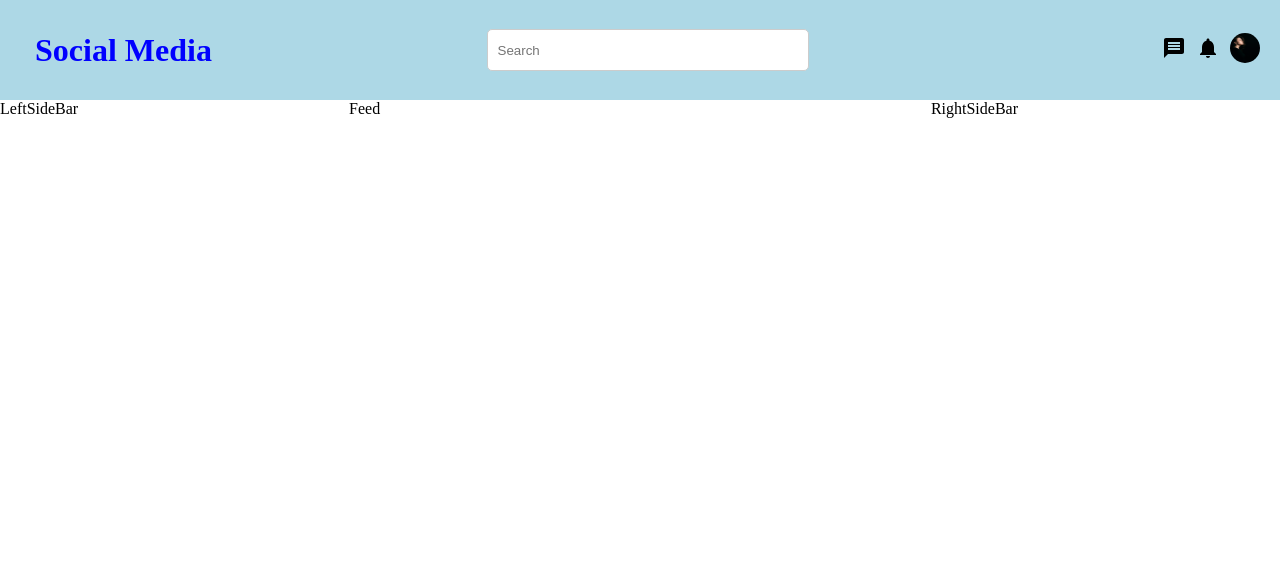
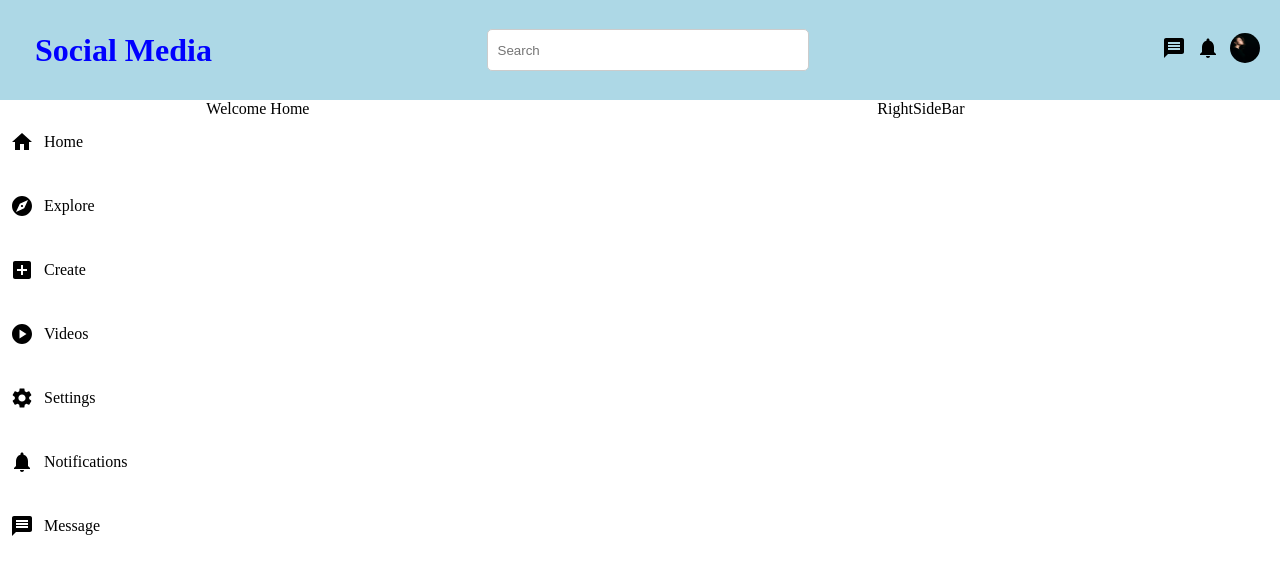
Before and after one commit to DattaPavanLovisetti/my-react-website, a React (Create React App) app: page /homepage in a window 1280 px wide. Shown: the top 574 px of the page. Built offline with nearby package versions, Linux system fonts and the light colour scheme.

Commit message:
Added icons and changed css

```diff
--- a/src/Home page/Feed/Feed.css
+++ b/src/Home page/Feed/Feed.css
@@ -1,3 +1,4 @@
 .feed-main {
     flex: 5;
+    overflow-y: auto;
 }
--- a/src/Home page/Feed/Feed.jsx
+++ b/src/Home page/Feed/Feed.jsx
@@ -4,7 +4,7 @@ import "./Feed.css"
 export default function Feed() {
   return (
     <div className='feed-main'>
-      Feed
+      Welcome Home
     </div>
   )
 }
--- a/src/Home page/Homepage.css
+++ b/src/Home page/Homepage.css
@@ -1,6 +1,12 @@
+.Homepage-main {
+    display: flex;
+    flex-direction: column;
+    height: 100vh;
+    overflow: hidden;
+}
+
 .mainWrapper {
     display: flex;
-    justify-content: center;
-    align-items: center;
-
+    flex: 1;
+    overflow: hidden;
 }
--- a/src/Home page/Left Side Bar/LeftSideBar.css
+++ b/src/Home page/Left Side Bar/LeftSideBar.css
@@ -1,3 +1,31 @@
 .leftsidebar-main {
-    flex: 3;
+    flex: 1.5;
+    overflow-y: auto;
+    max-height: 100%;
+    padding-right: 5px;
+    overflow-x: hidden;
 }
+
+.leftsidebar-icons {
+    display: flex;
+    align-items: center;
+    padding: 10px;
+    padding-left: 10px;
+    margin-top: 20px;
+}
+
+.LeftIconName {
+    margin-left: 10px;
+    cursor: pointer;
+}
+
+.LeftIcon {
+    font-size: 30px;
+    cursor: pointer;
+}
+
+.leftsidebar-icons:hover{
+    background-color: #f0f0f0;
+    width: 100%;
+    border-radius: 10px;
+}
--- a/src/Home page/Left Side Bar/LeftSideBar.jsx
+++ b/src/Home page/Left Side Bar/LeftSideBar.jsx
@@ -1,10 +1,38 @@
 import React from 'react'
 import "./LeftSideBar.css"
+import { Home , Explore, AddBox , PlayCircle, Settings, Notifications, Message} from '@mui/icons-material'
 
 export default function LeftSideBar() {
   return (
     <div className='leftsidebar-main'>
-      LeftSideBar
+      <div className='leftsidebar-icons'>
+      <Home className='LeftIcon' />
+        <span className='LeftIconName'>Home</span>
+      </div>
+      <div className='leftsidebar-icons'>
+      <Explore  className='LeftIcon'/>
+        <span className='LeftIconName'>Explore</span>
+      </div>
+      <div className='leftsidebar-icons'>
+      <AddBox className='LeftIcon' />
+        <span className='LeftIconName'>Create</span>
+      </div>
+      <div className='leftsidebar-icons'>
+      <PlayCircle className='LeftIcon' />
+        <span className='LeftIconName'>Videos</span>
+      </div>
+      <div className='leftsidebar-icons'>
+      <Settings  className='LeftIcon'/>
+        <span className='LeftIconName'>Settings</span>
+      </div>
+      <div className='leftsidebar-icons'>
+      <Notifications className='LeftIcon' />
+        <span className='LeftIconName'>Notifications</span>
+      </div>
+      <div className='leftsidebar-icons'>
+      <Message  className='LeftIcon'/>
+        <span className='LeftIconName'>Message</span>
+      </div>
     </div>
   )
 }
--- a/src/Home page/Right Side Bar/RightSideBar.css
+++ b/src/Home page/Right Side Bar/RightSideBar.css
@@ -1,3 +1,5 @@
 .rightsidebar-main {
     flex: 3;
+    overflow-y: auto;
+    max-height: 100%;
 }
```
